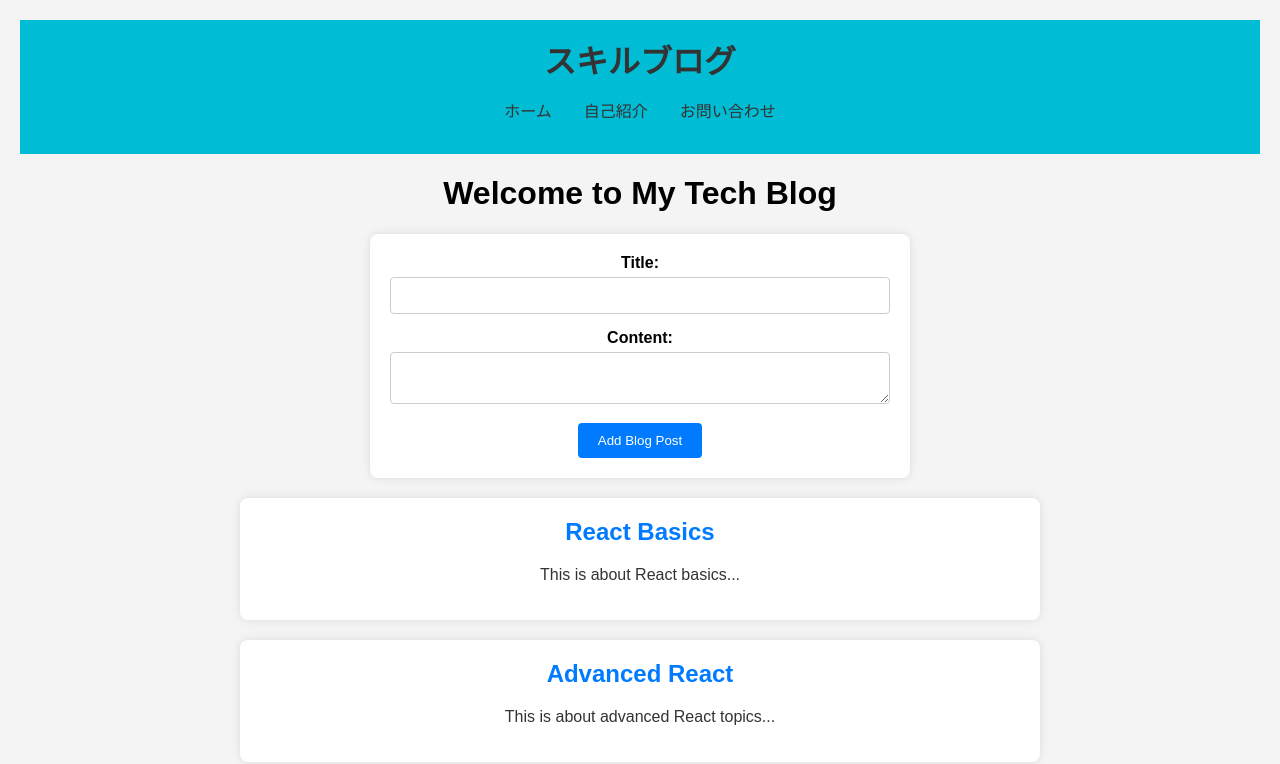
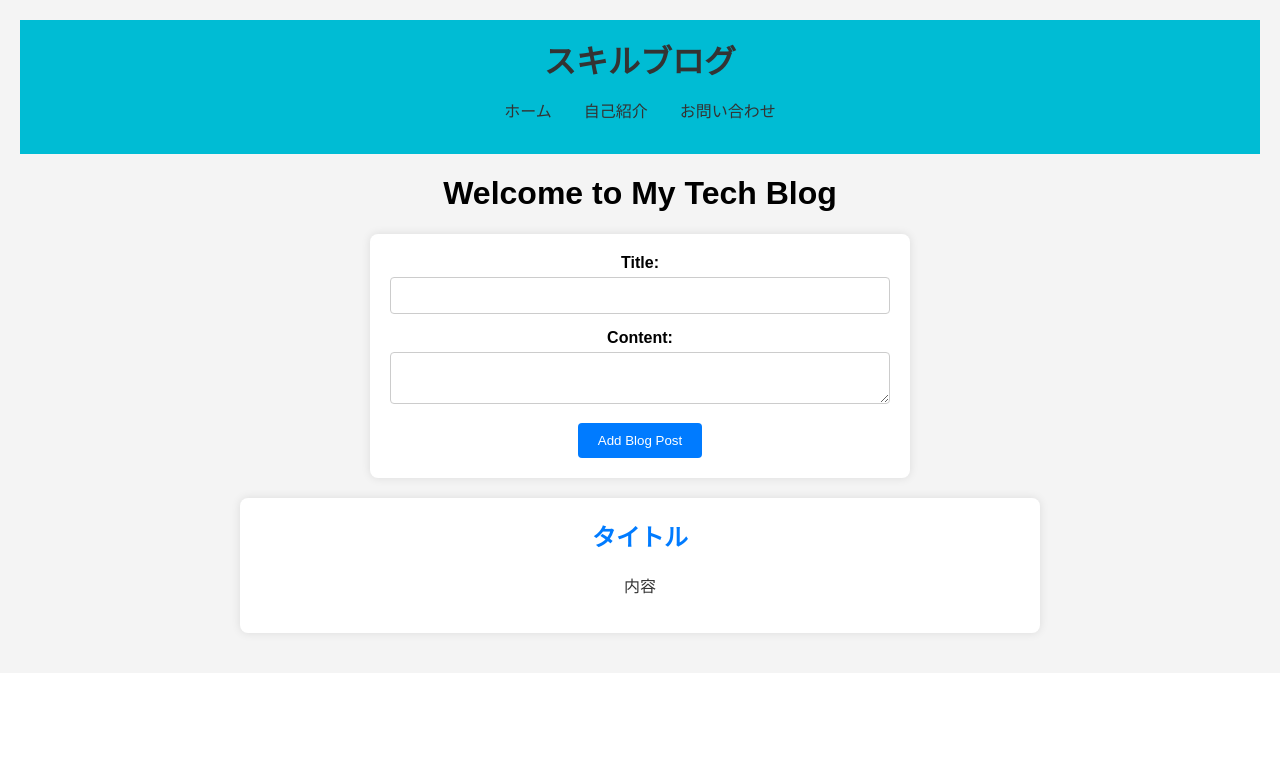
Before and after one commit to makito-prog/skill-blog, a React (Create React App) app: page / in a window 1280 px wide. Shown: the top 764 px of the page. Built offline with nearby package versions, Linux system fonts and the light colour scheme; the HTML template or start-up script is replaced by a standard one.

Commit message:
contextを削除

```diff
--- a/src/App.js
+++ b/src/App.js
@@ -3,16 +3,13 @@ import React from 'react';
 import './App.css';
 import Header from './components/Header';
 import Home from './components/Home';
-import { BlogProvider } from './context/BlogContext';
 
 function App() {
   return (
-    <BlogProvider>
       <div className="App">
         <Header />
         <Home />
       </div>
-    </BlogProvider>
   );
 }
 
--- a/src/components/Home.jsx
+++ b/src/components/Home.jsx
@@ -1,9 +1,7 @@
 // src/components/Home.js
-import React, { useContext, useState } from 'react';
-import { BlogContext } from '../context/BlogContext';
+import React, { useState } from 'react';
 
 const Home = () => {
-  const { blogs, setBlogs } = useContext(BlogContext);
   const [newBlog, setNewBlog] = useState({ title: '', content: '' });
 
   const handleInputChange = (e) => {
@@ -11,16 +9,12 @@ const Home = () => {
     setNewBlog({ ...newBlog, [name]: value });
   };
 
-  const handleSubmit = (e) => {
-    e.preventDefault();
-    setBlogs([...blogs, { ...newBlog, id: blogs.length + 1 }]);
-    setNewBlog({ title: '', content: '' });
-  };
+
 
   return (
     <div>
       <h1>Welcome to My Tech Blog</h1>
-      <form onSubmit={handleSubmit}>
+      <form>
         <div>
           <label>Title:</label>
           <input
@@ -43,12 +37,10 @@ const Home = () => {
         <button type="submit">Add Blog Post</button>
       </form>
       <div className="blog-posts">
-        {blogs.map(blog => (
-          <div className="blog-post" key={blog.id}>
-            <h2>{blog.title}</h2>
-            <p>{blog.content}</p>
+          <div className="blog-post">
+            <h2>タイトル</h2>
+            <p>内容</p>
           </div>
-        ))}
       </div>
     </div>
   );
--- a/src/context/BlogContext.js
+++ /dev/null
@@ -1,19 +0,0 @@
-// src/context/BlogContext.js
-import React, { createContext, useState } from 'react';
-
-const BlogContext = createContext();
-
-const BlogProvider = ({ children }) => {
-  const [blogs, setBlogs] = useState([
-    { id: 1, title: "React Basics", content: "This is about React basics..." },
-    { id: 2, title: "Advanced React", content: "This is about advanced React topics..." }
-  ]);
-
-  return (
-    <BlogContext.Provider value={{ blogs, setBlogs }}>
-      {children}
-    </BlogContext.Provider>
-  );
-};
-
-export { BlogContext, BlogProvider };
```
